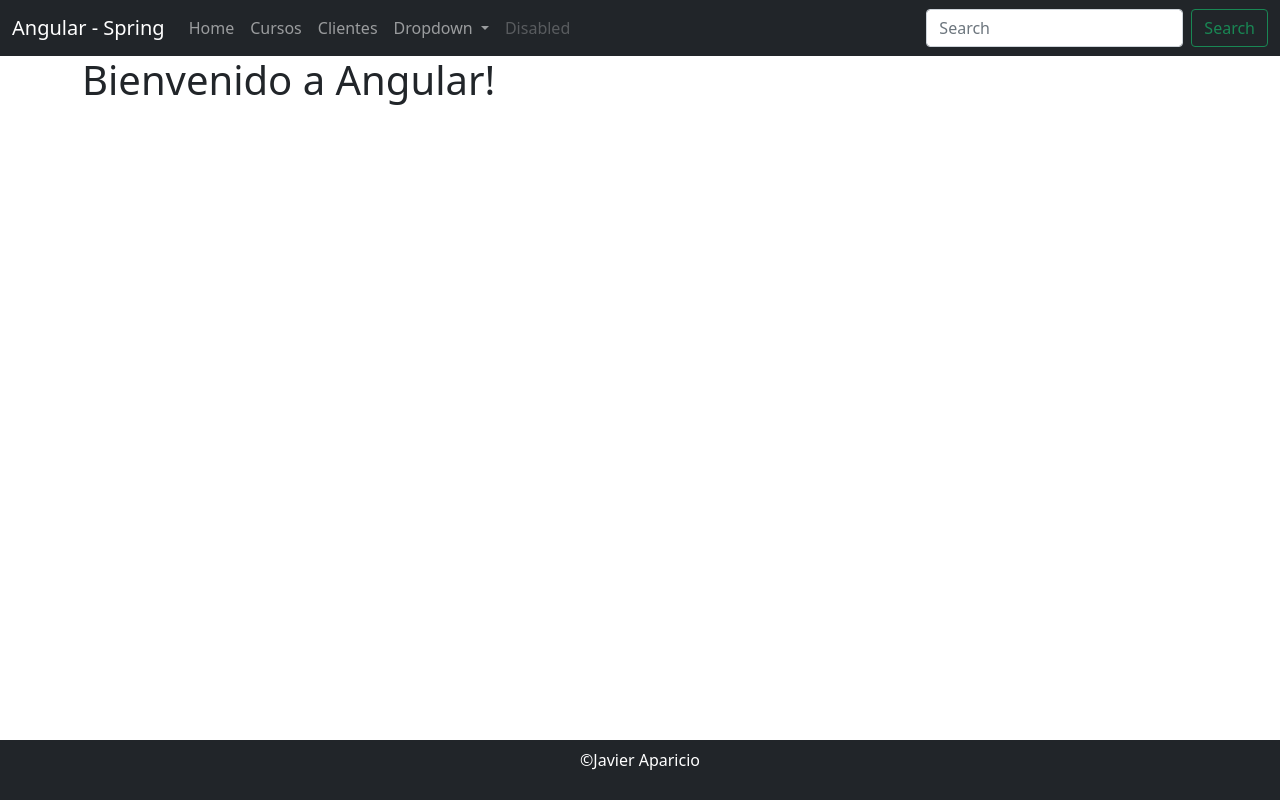
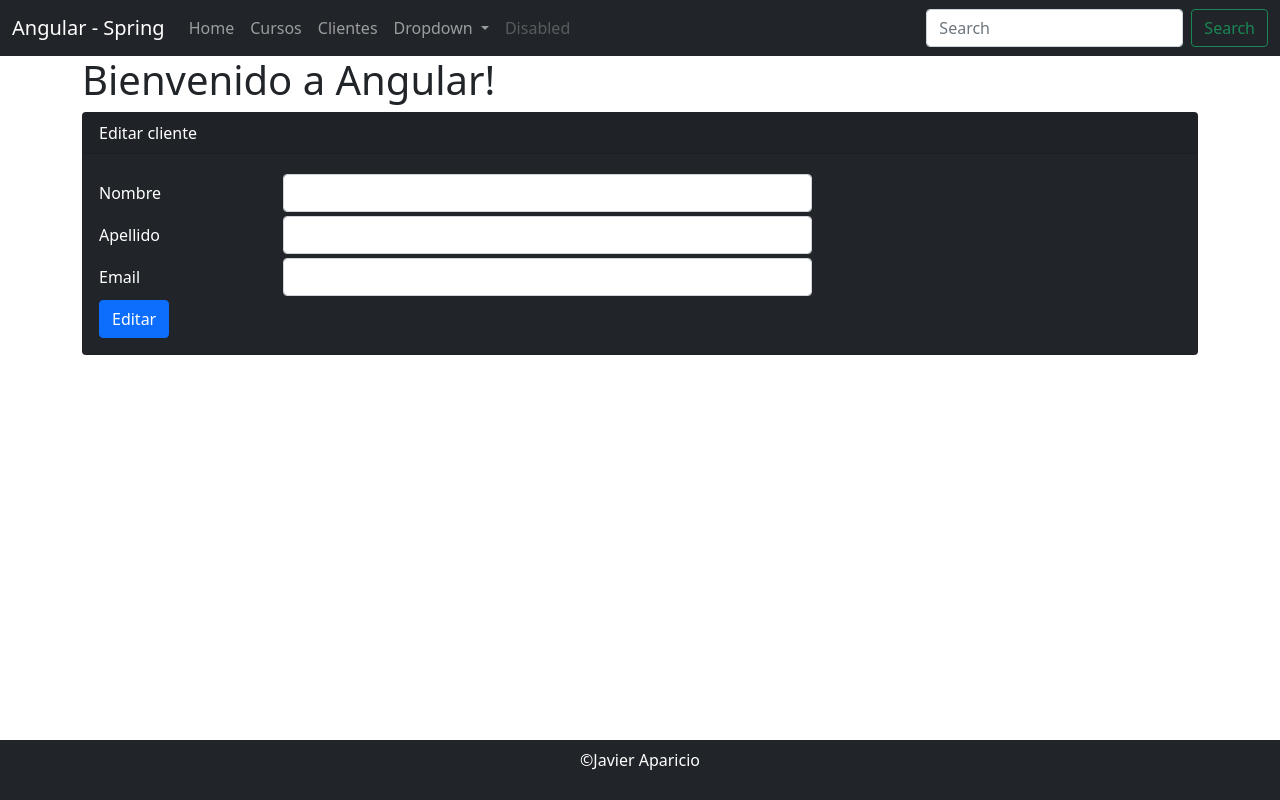
Before and after one commit to javapagar/angular-web, an Angular app: page /clientes/form/1 in a window 1280 px wide. Before the commit this address led to /. Built offline with nearby package versions, Linux system fonts and the light colour scheme; no server answers.

Commit message:
Implementación crear/editar en interfaz

```diff
--- a/src/app/app.module.ts
+++ b/src/app/app.module.ts
@@ -20,7 +20,7 @@ const routes: Routes = [
   { path: 'cursos', component: ListaCursoComponent },
   { path: 'clientes', component: ClienteComponent },
   { path: 'clientes/form', component: FormClienteComponent },
-
+  { path: 'clientes/form/:id', component: FormClienteComponent },
 ];
 
 @NgModule({
--- a/src/app/cliente/cliente.component.html
+++ b/src/app/cliente/cliente.component.html
@@ -13,6 +13,7 @@
                   <th>apellido</th>
                   <th>email</th>
                   <th>fecha</th>
+                  <th>editar</th>
               </tr>
           </thead>
           <tbody>
@@ -22,6 +23,9 @@
                   <td>{{ cliente.apellido }}</td>
                   <td>{{ cliente.email }}</td>
                   <td>{{ cliente.createAt }}</td>
+                  <td>
+                      <button type="button" class="btn btn-primary" [routerLink]="[ '/clientes/form', cliente.id ]">Editar</button>
+                  </td>
               </tr>
           </tbody>
 
--- a/src/app/cliente/cliente.service.ts
+++ b/src/app/cliente/cliente.service.ts
@@ -22,7 +22,11 @@ export class ClienteService{
         );
     }
 
-    create(cliente : Cliente) : Observable<Cliente>{
+    save(cliente : Cliente) : Observable<Cliente>{
         return this.httpClient.post<Cliente>(this.urlEndpoint, cliente, { headers: this.httpHeaders})
     }
+
+    cargar (id : Number) : Observable<Cliente>{
+        return this.httpClient.get<Cliente>(`${this.urlEndpoint}/${id}`);
+    }
 }
--- a/src/app/cliente/formCliente.component.html
+++ b/src/app/cliente/formCliente.component.html
@@ -1,7 +1,7 @@
 <div class="card bg-dark text-white">
     <div class="card-header">{{ titulo }}</div>
     <div class="card-body">
-        <form (ngSubmit)="create()">
+        <form (ngSubmit)="save()">
             <div class="form-group row my-1">
                 <label for="nombre" class="col-form-label col-sm-2">Nombre</label>
                 <div class="col-sm-6">
@@ -22,7 +22,7 @@
             </div>
             <div class="form-group row">
                 <div class="col-sm-6">
-                    <button class="btn btn-primary" role="button">Crear</button>
+                    <button class="btn btn-primary" role="button">{{ btLabel}}</button>
                 </div>
             </div>
         </form>
--- a/src/app/cliente/formCliente.component.ts
+++ b/src/app/cliente/formCliente.component.ts
@@ -1,7 +1,7 @@
 import { ClienteService } from './cliente.service';
 import { Component, OnInit } from '@angular/core';
 import { Cliente } from './cliente';
-import { Router } from '@angular/router';
+import { ActivatedRoute, Router } from '@angular/router';
 import Swal from 'sweetalert2';
 
 @Component({
@@ -13,23 +13,50 @@ import Swal from 'sweetalert2';
 export class FormClienteComponent implements OnInit {
 
     public cliente: Cliente = new Cliente();
-    public titulo: string = "Crear cliente";
+    public titulo: string;
+    public btLabel: string;
 
     constructor(private clienteService : ClienteService,
-        private router: Router) { }
+        private router: Router,
+        private activateRoute: ActivatedRoute) { }
 
-    ngOnInit(): void { }
+    ngOnInit(): void {
+        this.cargarCliente();
+    }
 
-    public create(): void{
-        this.clienteService.create(this.cliente).subscribe(
+    //sirve tanto para crear como para editar
+    public save(): void{
+        this.clienteService.save(this.cliente).subscribe(
             response =>{
+                let tipoMsg= 0;
+                if (this.cliente.id) tipoMsg=1;
                  this.router.navigate(['/clientes']);
-                 Swal.fire(
-                     'Creación de usuario',
-                     `El usuario ${this.cliente.nombre} ha sido creado con éxito!`,
-                     'success'
-                 )
+                 if (tipoMsg == 0){
+                     Swal.fire(
+                        'Creación de usuario',
+                        `El usuario ${this.cliente.nombre} ha sido creado con éxito!`,
+                        'success'
+                 )}else{
+                    Swal.fire(
+                        'Edición de usuario',
+                        `El usuario ${this.cliente.nombre} ha sido editado con éxito!`,
+                        'success'
+                    )}
             }
         );
     }
+
+    public cargarCliente(): void {
+        this.activateRoute.params.subscribe(params =>{
+            let idParam = params['id'];
+            if(idParam) {
+                this.clienteService.cargar(idParam).subscribe(cliente => this.cliente = cliente)
+                this.titulo= "Editar cliente";
+                this.btLabel="Editar";
+            }else{
+                this.titulo= "Crear cliente";
+                this.btLabel="Crear";
+            }
+        })
+    }
 }
```
